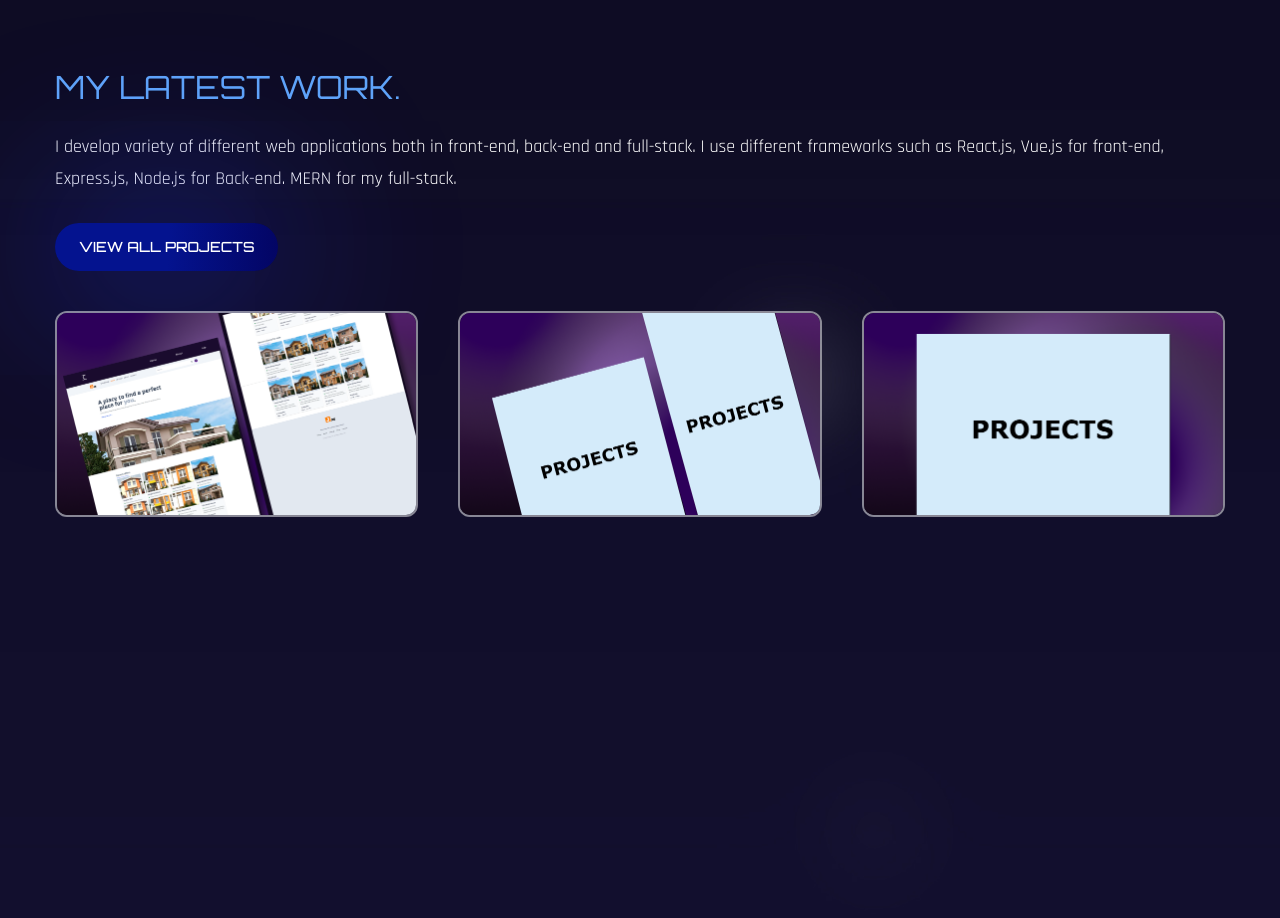
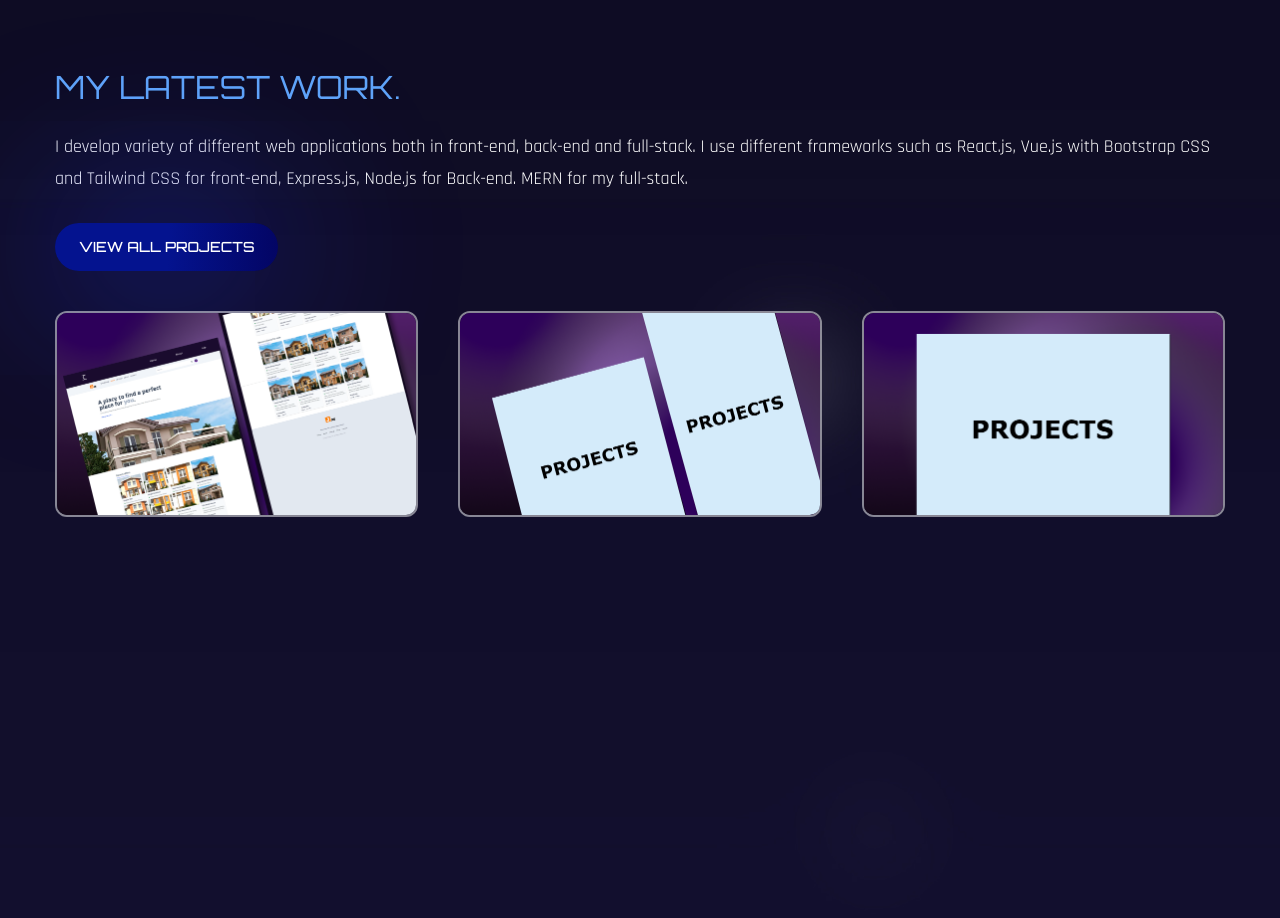
Before and after one commit to imJitmo/jerram-portfolio, a React (Vite) app: page / in a window 1280 px wide. Shown: the part 2420-3338 px from the top of the page. Built offline with nearby package versions, Linux system fonts and the light colour scheme; a web font is replaced by a local one.

Commit message:
edit: work page

```diff
--- a/src/components/Work.jsx
+++ b/src/components/Work.jsx
@@ -24,8 +24,8 @@ export default function Work() {
               <h2 className="h2 leading-tight text-blue-400">My Latest Work.</h2>
               <p className="max-w-full mb-7">
                 I develop variety of different web applications both in front-end, back-end and full-stack. I
-                use different frameworks such as React.js, Vue.js for front-end, Express.js, Node.js for
-                Back-end. MERN for my full-stack.
+                use different frameworks such as React.js, Vue.js with Bootstrap CSS and Tailwind CSS for
+                front-end, Express.js, Node.js for Back-end. MERN for my full-stack.
               </p>
               <button className="text-white uppercase btn btn-sm hover:opacity-80">
                 <a href="https://github.com/imJitmo">View all projects</a>
```
